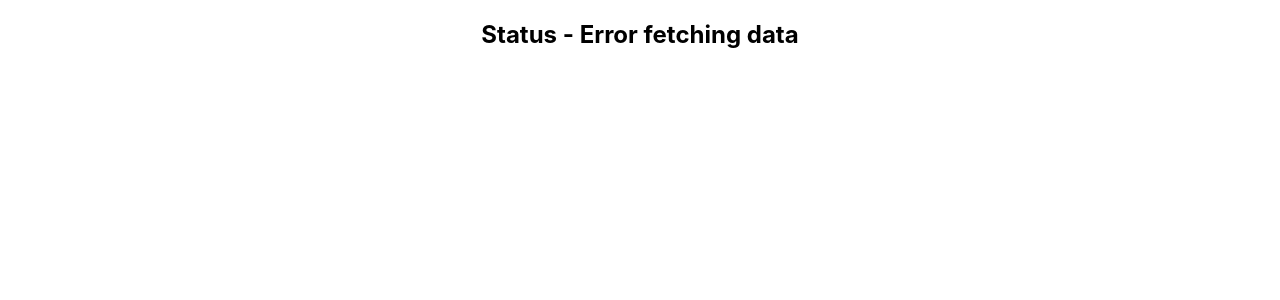
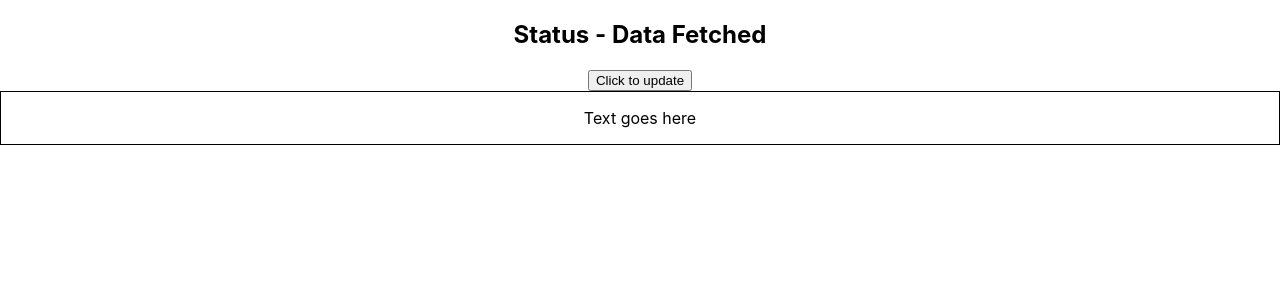
Before and after one commit to saishivah/react-typescript, a React (Create React App) app: page / in a window 1280 px wide. Shown: the top 300 px of the page. Built offline with nearby package versions, Linux system fonts and the light colour scheme.

Commit message:
added react style type

```diff
--- a/src/App.tsx
+++ b/src/App.tsx
@@ -1,11 +1,20 @@
-import React from 'react';
+import React, { useState } from 'react';
 import './App.css';
 import { Greet } from './Greet';
 import { Person } from './Person';
 import { PersonList } from './PersonList';
 import { Status } from './Status';
+import { Counter } from './Counter';
+import { Container } from './Container';
 function App() {
 
+  const [counter,setCounter]=useState(0)
+
+  const handleClick=()=>{
+
+  setCounter(counter+1)
+
+  }
   const personName={
     first:'Bruce',
     last:'Wayne',
@@ -29,8 +38,11 @@ function App() {
   return (
     <div className="App">
 
-     <Status status='error'/>
-
+     <Status status='success'/>
+      <button onClick={handleClick}>
+      Click to update
+      </button>
+      <Container styles={{border:'1px solid black',padding:'1rem'}} ></Container>
 
     </div>
   );
--- /dev/null
+++ b/src/Container.tsx
@@ -0,0 +1,10 @@
+type ContainerProps={
+    styles:React.CSSProperties
+}
+
+export const Container =(props:ContainerProps)=>{
+
+    return(
+    <div style={props.styles}> Text goes here </div>
+    )
+}
--- /dev/null
+++ b/src/Counter.tsx
@@ -0,0 +1,14 @@
+import  CounterNested  from "./CounterNested";
+import { memo } from "react";
+type CounterProps = {
+    counter: number;
+};
+
+export const Counter = memo((props: CounterProps) => {
+    return (
+        <div>
+            The current counter value: {props.counter}
+            <CounterNested counter={props.counter}></CounterNested>
+        </div>
+    );
+});
--- a/src/Status.tsx
+++ b/src/Status.tsx
@@ -8,7 +8,7 @@ export const Status = (props:StatusProps)=>{
         message='Loading..'
     }
     else if(props.status==='success'){
-        message='Erros Fetching data'
+        message='Data Fetched'
     }
     else if(props.status ==='error'){
         message='Error fetching data'
```
Also changed, not shown: src/CounterNested.tsx (added, +23 -0 lines).
